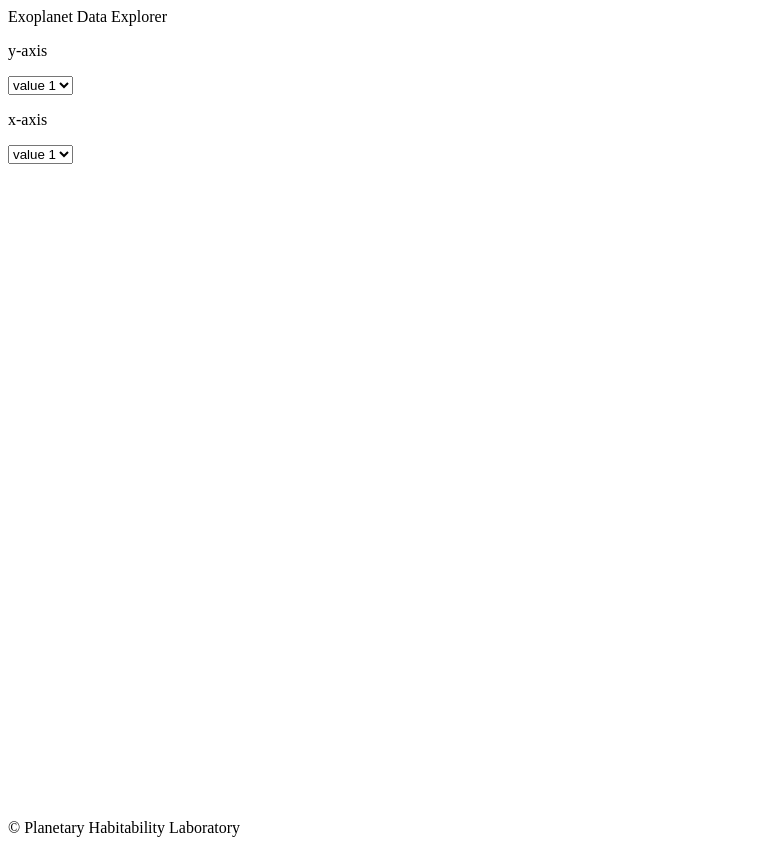
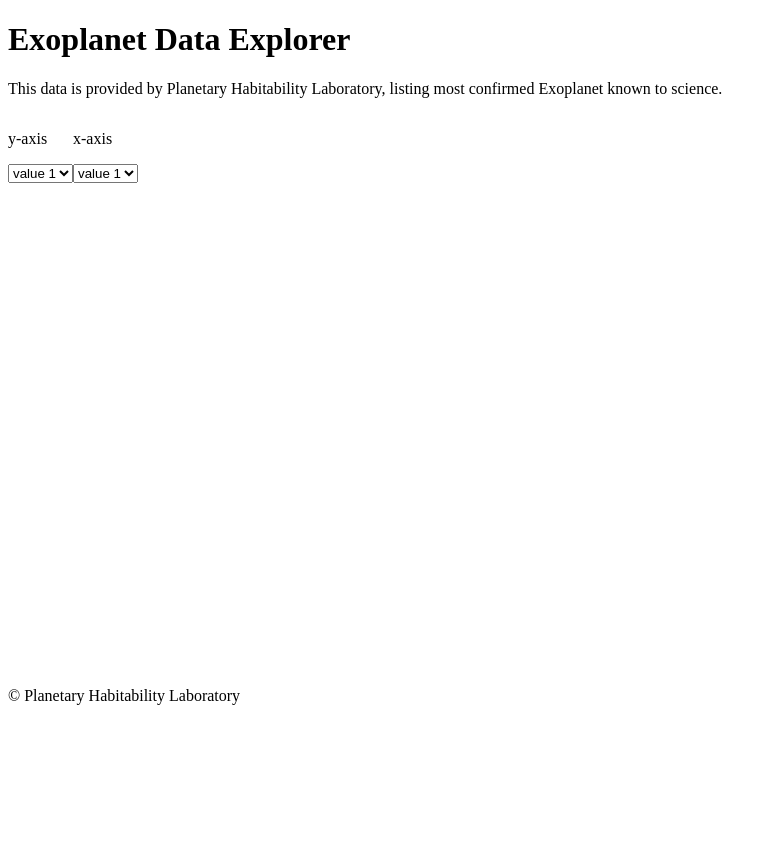
Before and after one commit to tiffythinhdang/exoplanet_data_visualization, a website: page index.html in a window 1280 px wide. Shown: the top 845 px of the page, without its empty margins (0-777 px from the left). After the commit the page ends 800 px from the top, so only its background shows below. Drawn offline with nearby package versions, Linux system fonts and the light colour scheme.

Commit message:
Skeleton complete

```diff
--- a/index.html
+++ b/index.html
@@ -6,32 +6,49 @@
   <meta http-equiv="X-UA-Compatible" content="ie=edge">
   <title>Exoplanet Data Explorer</title>
   <script src="https://unpkg.com/d3@5.6.0/dist/d3.min.js"></script>
+  <link rel="stylesheet" href="./stylesheets/index.css">
 </head>
 
 <body>
-  <header>Exoplanet Data Explorer</header>
+  <header>
+    <h1 class="main title">Exoplanet Data Explorer</h1>
+    <p class="data summary">
+      This data is provided by Planetary Habitability Laboratory, listing most confirmed Exoplanet known to science.
+    </p>
+  </header>
 
-  <section id="axis-option">
+  <section id="axis-options">
     <div class="axis container">
+      <div class="dropdown container">
         <p class="dropdown label">y-axis</p>
         <select name="Value 1" id="y-axis">
           <option value="1">value 1</option>
           <option value="2">value 2</option>
         </select>
+      </div>
 
+      <div class="histogram container">
+
+      </div>
     </div>
 
     <div class="axis container">
+      <div class="dropdown container">
         <p class="dropdown label">x-axis</p>
         <select name="Value 2" id="x-axis">
           <option value="1">value 1</option>
           <option value="2">value 2</option>
         </select>
       </div>
+
+      <div class="histogram container">
+
+      </div>
+    </div>
   </section>
 
   <div id="graph container">
-    <svg id="graph" width='1300' height='651'></svg>
+    <svg id="graph" width='1300' height='500'></svg>
   </div>
 
   <footer>&copy; Planetary Habitability Laboratory</footer>
--- /dev/null
+++ b/stylesheets/index.css
@@ -0,0 +1,3 @@
+#axis-options {
+  display: flex;
+}
```
Also changed, not shown: package.json (added, +19 -0 lines), webpack.config.js (added, +28 -0 lines), javascript/svg.js (added). Lines whose indentation alone changed are shown as unchanged.
